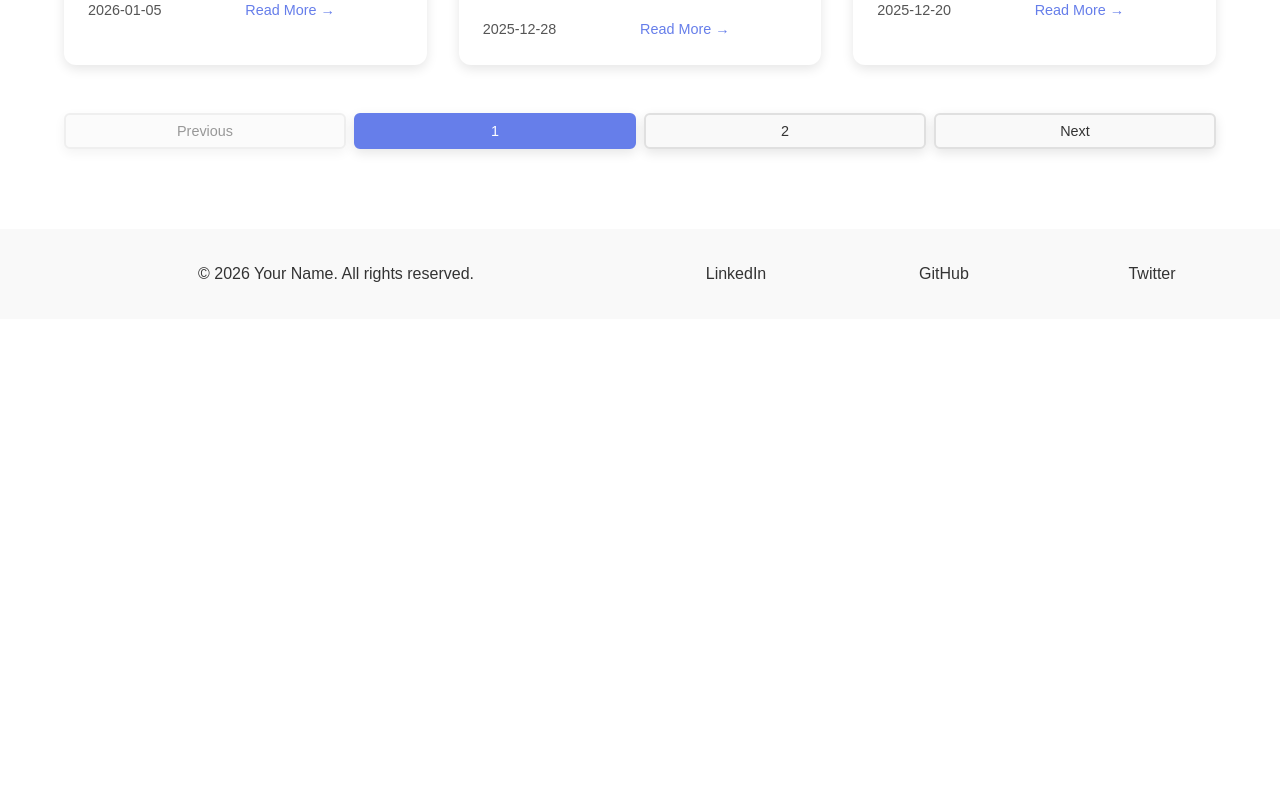
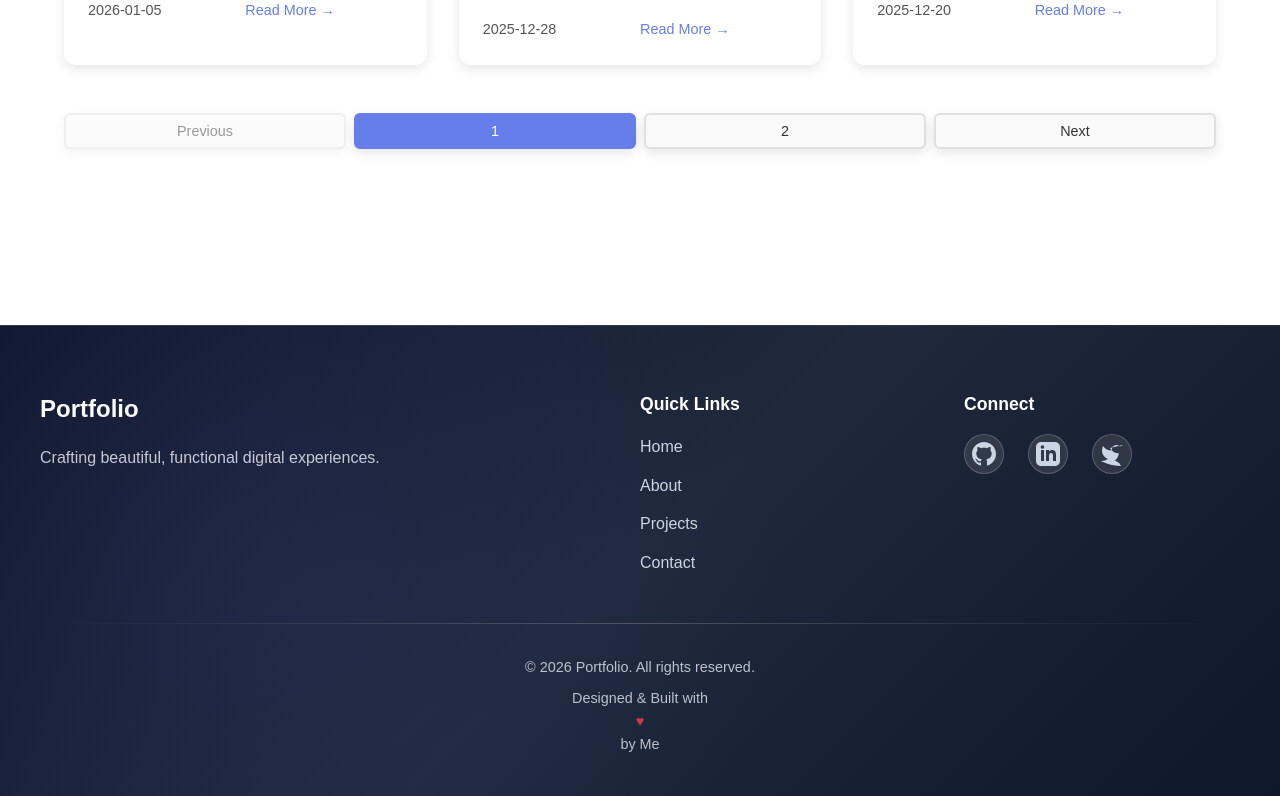
Before and after one commit to Clauxy14/My-Portifolio, a React (Vite) app: page /blog in a window 1280 px wide. Shown: the part 1583-2379 px from the top of the page. Before the commit the page ends 1902 px from the top, so only its background shows below. Built offline with nearby package versions, Linux system fonts and the light colour scheme.

Commit message:
overflow

```diff
--- a/src/components/Footer.css
+++ b/src/components/Footer.css
@@ -1,27 +1,190 @@
 .footer {
-  padding: 2rem 0;
-  background: var(--bg-alt);
-  color: var(--text);
-  text-align: center;
+  background: linear-gradient(135deg, #0f172a 0%, #1e293b 50%, #0f172a 100%);
+  color: #e2e8f0;
+  padding: 4rem 2rem 2rem;
+  margin-top: 6rem;
+  border-top: 1px solid rgba(255, 255, 255, 0.1);
+  position: relative;
+  overflow: hidden;
 }
 
-.footer .container {
+.footer::before {
+  content: "";
+  position: absolute;
+  top: 0;
+  left: 0;
+  right: 0;
+  bottom: 0;
+  background: radial-gradient(
+    circle at 20% 50%,
+    rgba(99, 102, 241, 0.1) 0%,
+    transparent 50%
+  );
+  pointer-events: none;
+}
+
+.footer-content {
+  max-width: 1200px;
+  margin: 0 auto;
+  display: grid;
+  grid-template-columns: 2fr 1fr 1fr;
+  gap: 3rem;
+  margin-bottom: 3rem;
+  position: relative;
+  z-index: 1;
+}
+
+.footer-section h3 {
+  font-size: 1.5rem;
+  margin-bottom: 1rem;
+  background: linear-gradient(135deg, #fff 0%, #e5e7eb 100%);
+  -webkit-background-clip: text;
+  -webkit-text-fill-color: transparent;
+  background-clip: text;
+  font-weight: 700;
+}
+
+.footer-section h4 {
+  font-size: 1.1rem;
+  margin-bottom: 1rem;
+  color: #fff;
+  font-weight: 600;
+}
+
+.footer-section p {
+  opacity: 0.85;
+  line-height: 1.6;
+  margin: 0;
+}
+
+.footer-links {
+  list-style: none;
+  padding: 0;
+  margin: 0;
   display: flex;
-  justify-content: space-between;
-  align-items: center;
+  flex-direction: column;
+  gap: 0.8rem;
+}
+
+.footer-links li a {
+  color: #cbd5e1;
+  text-decoration: none;
+  transition: all 0.3s ease;
+  display: inline-block;
+}
+
+.footer-links li a:hover {
+  color: #6366f1;
+  transform: translateX(4px);
 }
 
 .social-links {
   display: flex;
-  gap: 1rem;
+  gap: 1.5rem;
+  flex-wrap: wrap;
 }
 
-.social-links a {
-  color: var(--text);
-  text-decoration: none;
-  transition: color 0.3s ease;
+.social-icon {
+  display: flex;
+  align-items: center;
+  justify-content: center;
+  width: 40px;
+  height: 40px;
+  background: rgba(255, 255, 255, 0.1);
+  border: 1px solid rgba(255, 255, 255, 0.2);
+  border-radius: 50%;
+  color: #cbd5e1;
+  transition: all 0.3s ease;
+  backdrop-filter: blur(10px);
 }
 
-.social-links a:hover {
-  color: var(--primary);
+.social-icon:hover {
+  background: #6366f1;
+  border-color: #6366f1;
+  color: white;
+  transform: translateY(-4px);
+  box-shadow: 0 8px 16px rgba(99, 102, 241, 0.3);
 }
+
+.footer-bottom {
+  max-width: 1200px;
+  margin: 0 auto;
+  text-align: center;
+  position: relative;
+  z-index: 1;
+}
+
+.divider {
+  height: 1px;
+  background: linear-gradient(
+    90deg,
+    transparent,
+    rgba(255, 255, 255, 0.2),
+    transparent
+  );
+  margin-bottom: 2rem;
+}
+
+.footer-bottom p {
+  margin: 0.5rem 0;
+  font-size: 0.9rem;
+  opacity: 0.8;
+}
+
+.footer-credits {
+  font-size: 0.85rem;
+  opacity: 0.7;
+}
+
+.heart {
+  color: #ef4444;
+  display: inline-block;
+  animation: heartbeat 1.5s infinite;
+}
+
+@keyframes heartbeat {
+  0%,
+  100% {
+    transform: scale(1);
+  }
+  50% {
+    transform: scale(1.2);
+  }
+}
+
+@media (max-width: 768px) {
+  .footer {
+    padding: 3rem 1.5rem 1.5rem;
+    margin-top: 4rem;
+  }
+
+  .footer-content {
+    grid-template-columns: 1fr;
+    gap: 2rem;
+    margin-bottom: 2rem;
+  }
+
+  .footer-section h3 {
+    font-size: 1.2rem;
+  }
+
+  .footer-section h4 {
+    font-size: 1rem;
+  }
+
+  .social-links {
+    justify-content: center;
+  }
+
+  .footer-links {
+    flex-direction: row;
+    flex-wrap: wrap;
+    gap: 1rem;
+  }
+
+  .footer-links li a {
+    padding: 0.5rem 1rem;
+    border-radius: 8px;
+    background: rgba(255, 255, 255, 0.05);
+  }
+}
--- a/src/components/Footer.tsx
+++ b/src/components/Footer.tsx
@@ -2,15 +2,80 @@ import React from "react";
 import "./Footer.css";
 
 const Footer: React.FC = () => {
+  const currentYear = new Date().getFullYear();
+
   return (
     <footer className="footer">
-      <div className="container">
-        <p>&copy; 2026 Your Name. All rights reserved.</p>
-        <div className="social-links">
-          <a href="#">LinkedIn</a>
-          <a href="#">GitHub</a>
-          <a href="#">Twitter</a>
+      <div className="footer-content">
+        <div className="footer-section">
+          <h3>Portfolio</h3>
+          <p>Crafting beautiful, functional digital experiences.</p>
         </div>
+
+        <div className="footer-section">
+          <h4>Quick Links</h4>
+          <ul className="footer-links">
+            <li>
+              <a href="#home">Home</a>
+            </li>
+            <li>
+              <a href="#about">About</a>
+            </li>
+            <li>
+              <a href="#projects">Projects</a>
+            </li>
+            <li>
+              <a href="#contact">Contact</a>
+            </li>
+          </ul>
+        </div>
+
+        <div className="footer-section">
+          <h4>Connect</h4>
+          <div className="social-links">
+            <a
+              href="https://github.com"
+              target="_blank"
+              rel="noopener noreferrer"
+              title="GitHub"
+              className="social-icon"
+            >
+              <svg width="24" height="24" viewBox="0 0 24 24" fill="currentColor">
+                <path d="M12 0c-6.626 0-12 5.373-12 12 0 5.302 3.438 9.8 8.207 11.387.599.111.793-.261.793-.577v-2.234c-3.338.726-4.033-1.416-4.033-1.416-.546-1.387-1.333-1.756-1.333-1.756-1.089-.745.083-.729.083-.729 1.205.084 1.839 1.237 1.839 1.237 1.07 1.834 2.807 1.304 3.492.997.107-.775.418-1.305.762-1.604-2.665-.305-5.467-1.334-5.467-5.931 0-1.311.469-2.381 1.236-3.221-.124-.303-.535-1.524.117-3.176 0 0 1.008-.322 3.301 1.23.957-.266 1.983-.399 3.003-.404 1.02.005 2.047.138 3.006.404 2.291-1.552 3.297-1.23 3.297-1.23.653 1.653.242 2.874.118 3.176.77.84 1.235 1.911 1.235 3.221 0 4.609-2.807 5.624-5.479 5.921.43.372.823 1.102.823 2.222v 3.293c0 .319.192.694.801.576 4.765-1.589 8.199-6.086 8.199-11.386 0-6.627-5.373-12-12-12z" />
+              </svg>
+            </a>
+            <a
+              href="https://linkedin.com"
+              target="_blank"
+              rel="noopener noreferrer"
+              title="LinkedIn"
+              className="social-icon"
+            >
+              <svg width="24" height="24" viewBox="0 0 24 24" fill="currentColor">
+                <path d="M19 0h-14c-2.761 0-5 2.239-5 5v14c0 2.761 2.239 5 5 5h14c2.762 0 5-2.239 5-5v-14c0-2.761-2.238-5-5-5zm-11 19h-3v-11h3v11zm-1.5-12.268c-.966 0-1.75-.79-1.75-1.764s.784-1.764 1.75-1.764 1.75.79 1.75 1.764-.783 1.764-1.75 1.764zm13.5 12.268h-3v-5.604c0-3.368-4-3.113-4 0v5.604h-3v-11h3v1.765c1.396-2.586 7-2.777 7 2.476v6.759z" />
+              </svg>
+            </a>
+            <a
+              href="https://twitter.com"
+              target="_blank"
+              rel="noopener noreferrer"
+              title="Twitter"
+              className="social-icon"
+            >
+              <svg width="24" height="24" viewBox="0 0 24 24" fill="currentColor">
+                <path d="M23 3a10.9 10.9 0 01-3.14 1.53 4.48 4.48 0 00-7.86 3v1A10.66 10.66 0 013 4s-4 9 5 13a11.64 11.64 0 01-7 2s9 5 20 5a9.5 9.5 0 00-9-5.5c4.75 2.25 7-7 7-7a10.6 10.6 0 01-9-5.5z" />
+              </svg>
+            </a>
+          </div>
+        </div>
+      </div>
+
+      <div className="footer-bottom">
+        <div className="divider"></div>
+        <p>&copy; {currentYear} Portfolio. All rights reserved.</p>
+        <p className="footer-credits">
+          Designed & Built with <span className="heart">♥</span> by Me
+        </p>
       </div>
     </footer>
   );
```
